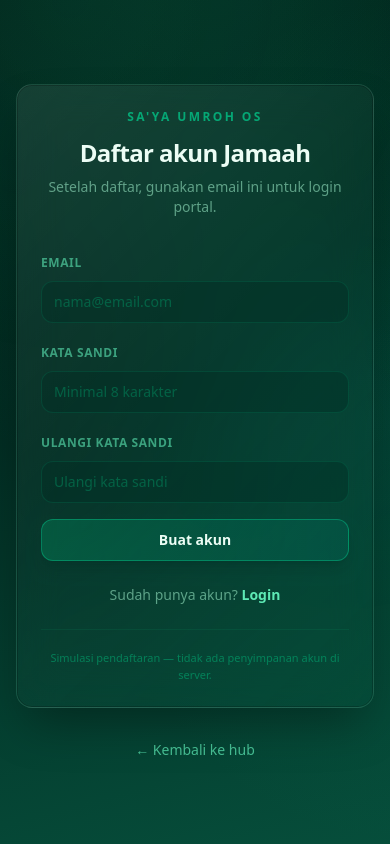
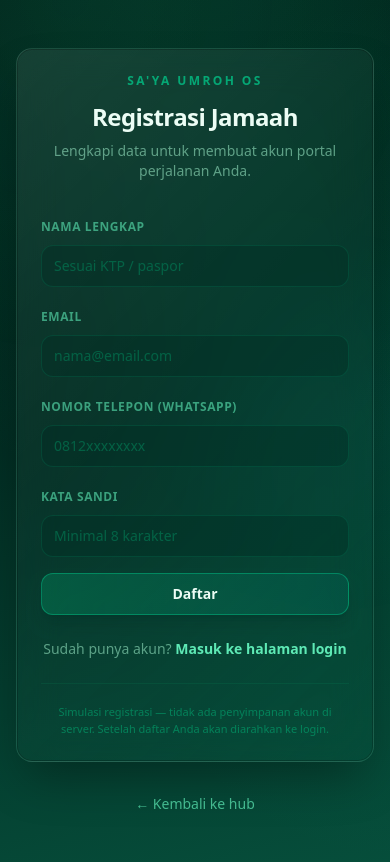
Before and after one commit to retalihajiumroh-spec/aplikasiumroh, a Next.js app: page /register in a window 390 px wide. Built offline with nearby package versions, Linux system fonts and the light colour scheme.

Commit message:
feat(register): add name, phone, single password, login redirect copy
Co-authored-by: retalihajiumroh-spec <retalihajiumroh-spec@users.noreply.github.com>

```diff
--- a/pages/register.tsx
+++ b/pages/register.tsx
@@ -5,9 +5,10 @@ import { useCallback, useState, type FormEvent } from "react";
 
 export default function JamaahRegisterPage() {
   const router = useRouter();
+  const [name, setName] = useState("");
   const [email, setEmail] = useState("");
+  const [phone, setPhone] = useState("");
   const [password, setPassword] = useState("");
-  const [confirm, setConfirm] = useState("");
   const [error, setError] = useState<string | null>(null);
   const [loading, setLoading] = useState(false);
 
@@ -15,21 +16,24 @@ export default function JamaahRegisterPage() {
     (e: FormEvent<HTMLFormElement>) => {
       e.preventDefault();
       setError(null);
+      const n = name.trim();
       const em = email.trim().toLowerCase();
-      if (!em || !password || !confirm) {
-        setError("Semua field wajib diisi.");
+      const ph = phone.trim();
+      if (!n || !em || !ph || !password) {
+        setError("Nama, email, telepon, dan kata sandi wajib diisi.");
         return;
       }
       if (!/^[^\s@]+@[^\s@]+\.[^\s@]+$/.test(em)) {
         setError("Format email tidak valid.");
         return;
       }
+      const digits = ph.replace(/\D/g, "");
+      if (digits.length < 10) {
+        setError("Nomor telepon tidak valid (minimal 10 digit).");
+        return;
+      }
       if (password.length < 8) {
         setError("Kata sandi minimal 8 karakter.");
-        return;
-      }
-      if (password !== confirm) {
-        setError("Konfirmasi kata sandi tidak cocok.");
         return;
       }
       setLoading(true);
@@ -38,7 +42,7 @@ export default function JamaahRegisterPage() {
         void router.push("/login");
       }, 500);
     },
-    [email, password, confirm, router],
+    [name, email, phone, password, router],
   );
 
   return (
@@ -59,10 +63,21 @@ export default function JamaahRegisterPage() {
 
         <div className="glass-panel w-full max-w-md rounded-2xl border border-emerald-500/15 p-6 shadow-2xl sm:p-8">
           <p className="text-center text-xs font-semibold uppercase tracking-[0.2em] text-emerald-400/70">SA&apos;YA Umroh OS</p>
-          <h1 className="mt-3 text-center text-2xl font-semibold tracking-tight text-emerald-50">Daftar akun Jamaah</h1>
-          <p className="mt-2 text-center text-sm text-emerald-200/55">Setelah daftar, gunakan email ini untuk login portal.</p>
+          <h1 className="mt-3 text-center text-2xl font-semibold tracking-tight text-emerald-50">Registrasi Jamaah</h1>
+          <p className="mt-2 text-center text-sm text-emerald-200/55">Lengkapi data untuk membuat akun portal perjalanan Anda.</p>
 
           <form className="mt-8 space-y-4" onSubmit={handleSubmit} noValidate>
+            <label className="block">
+              <span className="text-xs font-semibold uppercase tracking-wider text-emerald-300/60">Nama lengkap</span>
+              <input
+                type="text"
+                autoComplete="name"
+                value={name}
+                onChange={(e) => setName(e.target.value)}
+                className="mt-2 w-full rounded-xl border border-emerald-500/15 bg-emerald-950/40 px-3 py-2.5 text-sm text-emerald-50 placeholder:text-emerald-600/45 focus:border-emerald-400/40 focus:outline-none focus:ring-2 focus:ring-emerald-500/20"
+                placeholder="Sesuai KTP / paspor"
+              />
+            </label>
             <label className="block">
               <span className="text-xs font-semibold uppercase tracking-wider text-emerald-300/60">Email</span>
               <input
@@ -75,6 +90,17 @@ export default function JamaahRegisterPage() {
               />
             </label>
             <label className="block">
+              <span className="text-xs font-semibold uppercase tracking-wider text-emerald-300/60">Nomor telepon (WhatsApp)</span>
+              <input
+                type="tel"
+                autoComplete="tel"
+                value={phone}
+                onChange={(e) => setPhone(e.target.value)}
+                className="mt-2 w-full rounded-xl border border-emerald-500/15 bg-emerald-950/40 px-3 py-2.5 font-mono text-sm text-emerald-50 placeholder:text-emerald-600/45 focus:border-emerald-400/40 focus:outline-none focus:ring-2 focus:ring-emerald-500/20"
+                placeholder="0812xxxxxxxx"
+              />
+            </label>
+            <label className="block">
               <span className="text-xs font-semibold uppercase tracking-wider text-emerald-300/60">Kata sandi</span>
               <input
                 type="password"
@@ -83,17 +109,6 @@ export default function JamaahRegisterPage() {
                 onChange={(e) => setPassword(e.target.value)}
                 className="mt-2 w-full rounded-xl border border-emerald-500/15 bg-emerald-950/40 px-3 py-2.5 text-sm text-emerald-50 placeholder:text-emerald-600/45 focus:border-emerald-400/40 focus:outline-none focus:ring-2 focus:ring-emerald-500/20"
                 placeholder="Minimal 8 karakter"
-              />
-            </label>
-            <label className="block">
-              <span className="text-xs font-semibold uppercase tracking-wider text-emerald-300/60">Ulangi kata sandi</span>
-              <input
-                type="password"
-                autoComplete="new-password"
-                value={confirm}
-                onChange={(e) => setConfirm(e.target.value)}
-                className="mt-2 w-full rounded-xl border border-emerald-500/15 bg-emerald-950/40 px-3 py-2.5 text-sm text-emerald-50 placeholder:text-emerald-600/45 focus:border-emerald-400/40 focus:outline-none focus:ring-2 focus:ring-emerald-500/20"
-                placeholder="Ulangi kata sandi"
               />
             </label>
 
@@ -108,19 +123,19 @@ export default function JamaahRegisterPage() {
               disabled={loading}
               className="w-full rounded-xl border border-emerald-400/40 bg-gradient-to-r from-emerald-500/25 to-teal-600/15 py-2.5 text-sm font-semibold text-emerald-50 shadow-lg shadow-emerald-950/30 transition hover:border-emerald-400/55 disabled:cursor-not-allowed disabled:opacity-50"
             >
-              {loading ? "Membuat akun…" : "Buat akun"}
+              {loading ? "Mendaftar…" : "Daftar"}
             </button>
           </form>
 
           <p className="mt-6 text-center text-sm text-emerald-200/55">
             Sudah punya akun?{" "}
             <Link href="/login" className="font-semibold text-emerald-300 underline-offset-2 hover:text-emerald-200 hover:underline">
-              Login
+              Masuk ke halaman login
             </Link>
           </p>
 
           <p className="mt-6 border-t border-emerald-500/10 pt-5 text-center text-[11px] text-emerald-500/50">
-            Simulasi pendaftaran — tidak ada penyimpanan akun di server.
+            Simulasi registrasi — tidak ada penyimpanan akun di server. Setelah daftar Anda akan diarahkan ke login.
           </p>
         </div>
 
```
